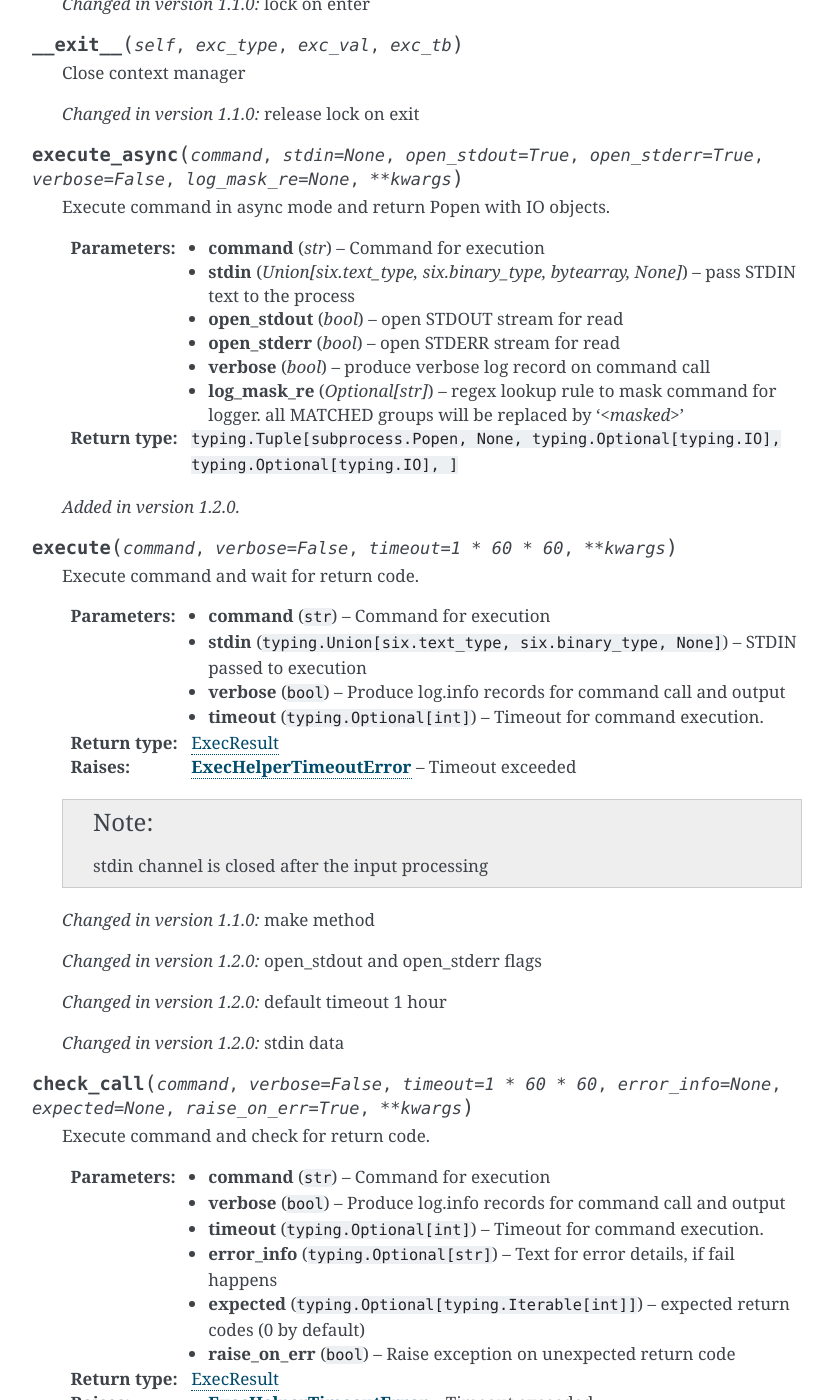
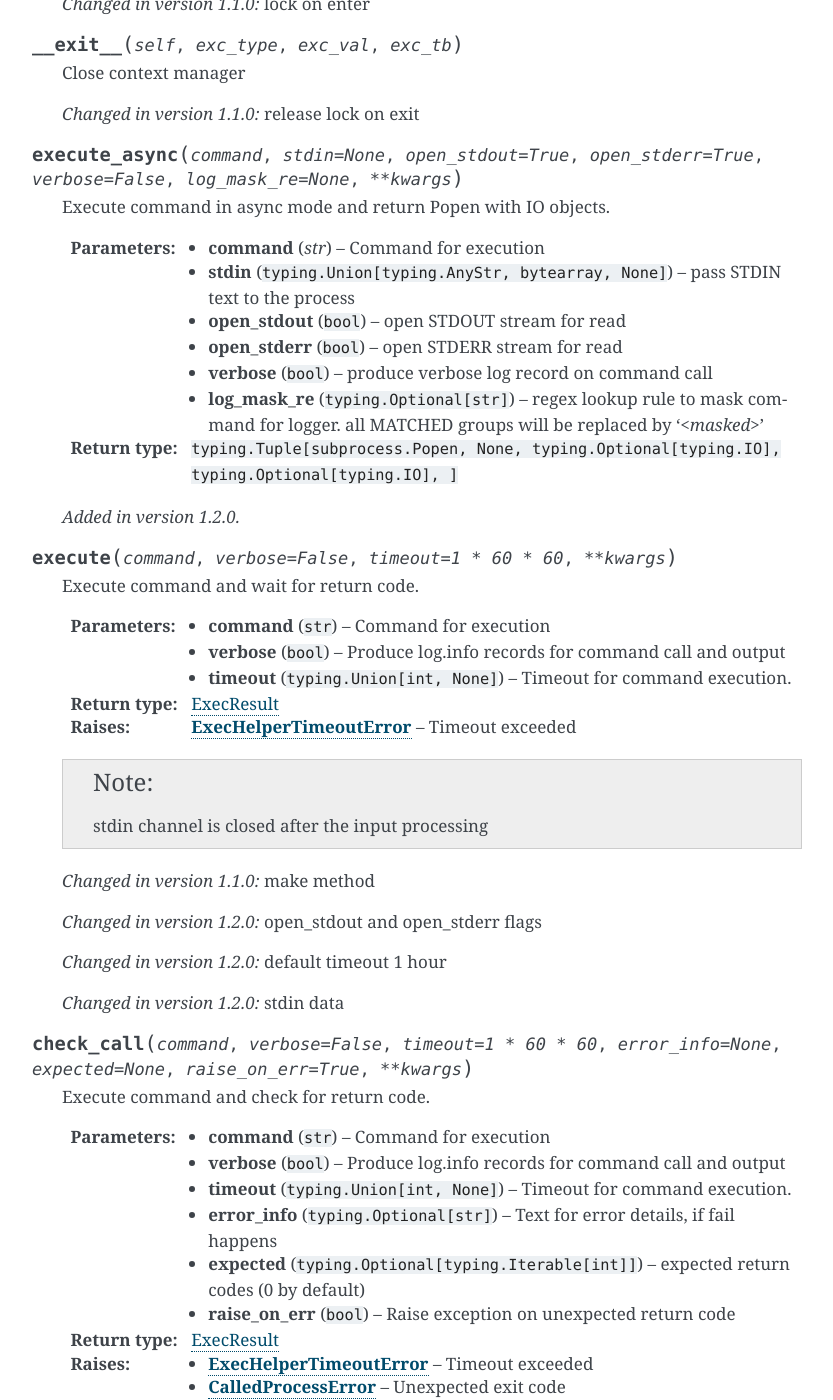
Before and after one commit to python-useful-helpers/exec-helpers, a Sphinx documentation site: the page built from doc/source/Subprocess.rst, in a window 1280 px wide and 1400 px high, scrolled down 572 px. Shown: the whole window, without its empty margins (248-1081 px from the left). Built offline with Sphinx 7.4.7, drawn with Linux system fonts in a browser that asks for light colours; some of the changed text lies outside the part shown.

Commit message:
Add type stubs and py.typed. Fix #40 Fix #41
* Signatures verified and updated
* stubs without cyclic imports (no stubs for simple code)
* py.typed added

```diff
--- a/doc/source/Subprocess.rst
+++ b/doc/source/Subprocess.rst
@@ -46,16 +46,16 @@ API: Subprocess
         :param command: Command for execution
         :type command: str
         :param stdin: pass STDIN text to the process
-        :type stdin: typing.Union[six.text_type, six.binary_type, bytearray, None]
+        :type stdin: ``typing.Union[typing.AnyStr, bytearray, None]``
         :param open_stdout: open STDOUT stream for read
-        :type open_stdout: bool
+        :type open_stdout: ``bool``
         :param open_stderr: open STDERR stream for read
-        :type open_stderr: bool
+        :type open_stderr: ``bool``
         :param verbose: produce verbose log record on command call
-        :type verbose: bool
+        :type verbose: ``bool``
         :param log_mask_re: regex lookup rule to mask command for logger.
                             all MATCHED groups will be replaced by '<*masked*>'
-        :type log_mask_re: typing.Optional[str]
+        :type log_mask_re: ``typing.Optional[str]``
         :rtype: ``typing.Tuple[subprocess.Popen, None, typing.Optional[typing.IO], typing.Optional[typing.IO], ]``
 
         .. versionadded:: 1.2.0
@@ -66,12 +66,10 @@ API: Subprocess
 
         :param command: Command for execution
         :type command: ``str``
-        :param stdin: STDIN passed to execution
-        :type stdin: ``typing.Union[six.text_type, six.binary_type, None]``
         :param verbose: Produce log.info records for command call and output
         :type verbose: ``bool``
         :param timeout: Timeout for command execution.
-        :type timeout: ``typing.Optional[int]``
+        :type timeout: ``typing.Union[int, None]``
         :rtype: ExecResult
         :raises ExecHelperTimeoutError: Timeout exceeded
 
@@ -90,7 +88,7 @@ API: Subprocess
         :param verbose: Produce log.info records for command call and output
         :type verbose: ``bool``
         :param timeout: Timeout for command execution.
-        :type timeout: ``typing.Optional[int]``
+        :type timeout: ``typing.Union[int, None]``
         :param error_info: Text for error details, if fail happens
         :type error_info: ``typing.Optional[str]``
         :param expected: expected return codes (0 by default)
@@ -113,7 +111,7 @@ API: Subprocess
         :param verbose: Produce log.info records for command call and output
         :type verbose: ``bool``
         :param timeout: Timeout for command execution.
-        :type timeout: ``typing.Optional[int]``
+        :type timeout: ``typing.Union[int, None]``
         :param error_info: Text for error details, if fail happens
         :type error_info: ``typing.Optional[str]``
         :param raise_on_err: Raise exception on unexpected return code
```
Also changed, not shown: doc/source/ExecResult.rst (+5 -5 lines), doc/source/SSHClient.rst (+10 -7 lines), setup.py (+9 -0 lines), 14 other files.
